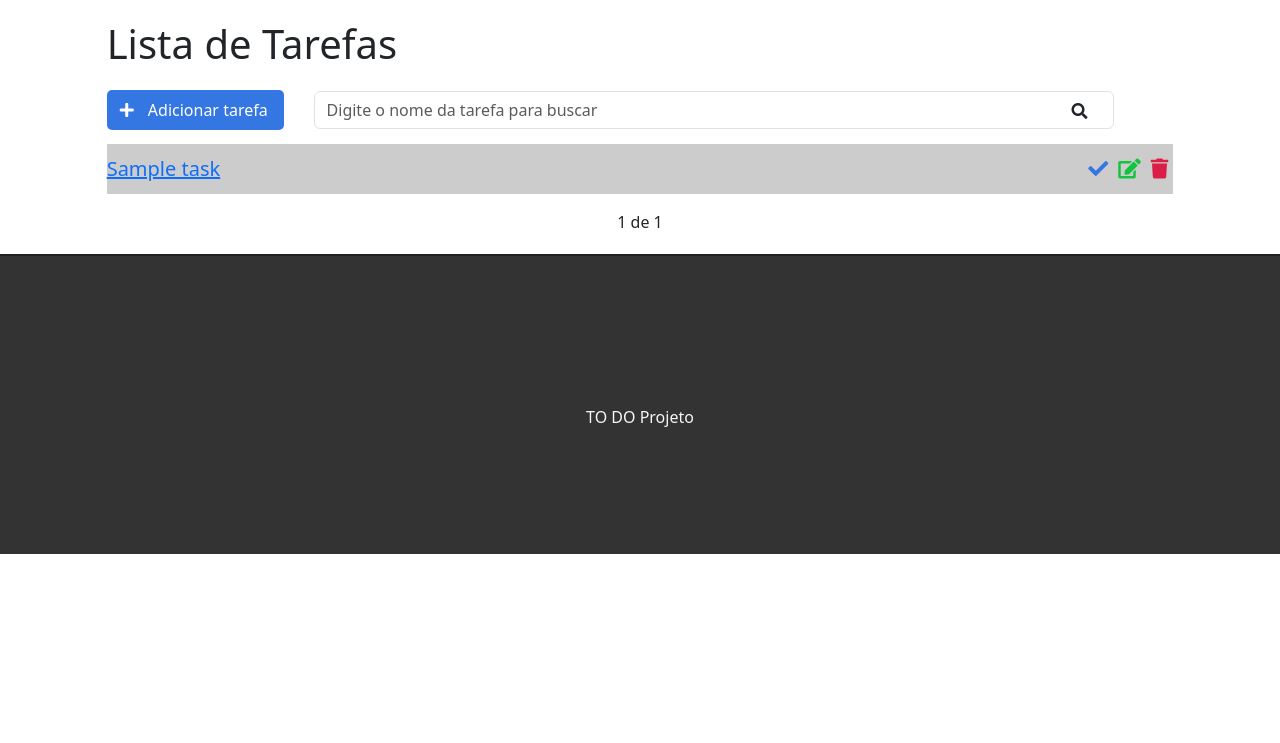
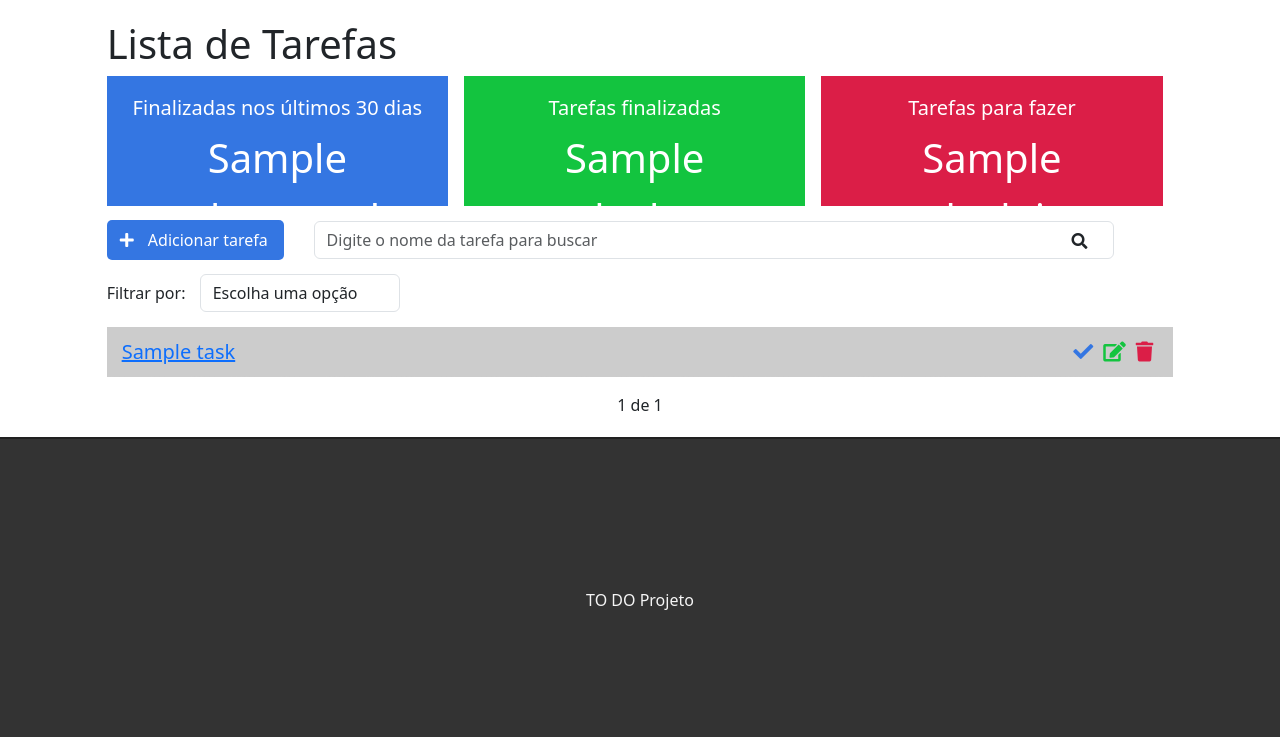
Before and after one commit to marimuniz42/TO-DO-Django, a Django app: template todo/tasks/templates/tasks/list.html in a window 1280 px wide. Shown: the part 57-800 px from the top of the page. Run offline with Django 5.2, Linux system fonts and the light colour scheme; the template is opened without the code that fills it: most values are stand-ins (such as "Sample title", 1, 10 or a date in 2020); parts of the project's set-up code (start-up, migrations or seed data) failed here and were passed over; some libraries are stand-ins or nearby versions.

Commit message:
Projeto finalizado

```diff
--- a/todo/tasks/static/css/styles.css
+++ b/todo/tasks/static/css/styles.css
@@ -25,6 +25,51 @@
 .navbar-light .navbar-nav a.nav-link {
     color: #333;
     letter-spacing: 1px;
+}
+
+/* dashboard */
+.dashboard {
+    padding: 0;
+    width: 100%;
+    display: block;
+}
+
+.dashboard h4 {
+    font-size: 20px;
+}
+
+.dashboard span {
+    font-size: 40px;
+    display: block;
+    width: 100%;
+}
+
+.dashboard-box {
+    float: left;
+    background-color: #DFDFDF;
+    color: #FFF;
+    padding: 20px;
+    box-sizing: border-box;
+    height: 130px;
+    width: 32%;
+    text-align: center;
+}
+
+.dashboard-box:nth-child(2) {
+    margin-left: 1.5%;
+    margin-right: 1.5%;
+}
+
+#dashboard-lastdays {
+    background-color: #3476e2;
+}
+
+#dashboard-done {
+    background-color: #13c43f;
+}
+
+#dashboard-doing {
+    background-color: #db1e47;
 }
 
 /* Botão de adicionar */
@@ -66,6 +111,18 @@
     position: relative;
 }
 
+/* filter */
+.filter-div {
+    margin-bottom: 15px;
+    padding: 0;
+}
+
+#filter {
+    display: inline-block;
+    width: 200px;
+    margin-left: 10px;
+}
+
 /* Lista de tarefas */
 
 .list-div {
@@ -80,6 +137,7 @@
     list-style: none;
     font-size: 20px;
     height: 50px;
+    padding: 0 15px;
     padding-top: 10px;
     border-bottom: 1px dashed #ccc;
 }
--- a/todo/tasks/static/js/scripts.js
+++ b/todo/tasks/static/js/scripts.js
@@ -1,8 +1,10 @@
 $( document ).ready(function() {
 
+    var baseUrl   = 'http://localhost:8000/';
     var deleteBtn = $('.delete-btn');
     var searchBtn = $('#search-btn');
     var searchForm = $('#search-form');
+    var filter     = $('#filter');
 
     $(deleteBtn).on('click', function(e) {
 
@@ -23,4 +25,9 @@ $( document ).ready(function() {
         searchForm.submit();
     });
 
+    $(filter).change(function() {
+        var filter = $(this).val();
+        window.location.href = baseUrl + '?filter=' + filter;
+    });
+
 });
--- a/todo/tasks/templates/tasks/list.html
+++ b/todo/tasks/templates/tasks/list.html
@@ -5,6 +5,20 @@
 {% block content %}
 <div class="offset-1 col-10 list-div">
     <h1>Lista de Tarefas</h1>
+    <div class="container dashboard">
+        <div class="col-4 dashboard-box" id="dashboard-lastdays">
+            <h4>Finalizadas nos últimos 30 dias</h4>
+            <span>{{ tasksrecently }}</span>
+        </div>
+        <div class="col-4 dashboard-box" id="dashboard-done">
+            <h4>Tarefas finalizadas</h4>
+            <span>{{ tasksdone }}</span>
+        </div>
+        <div class="col-4 dashboard-box" id="dashboard-doing">
+            <h4>Tarefas para fazer</h4>
+            <span>{{ tasksdoing }}</span>
+        </div>
+    </div>
     <a id="add-link" href="newtask/">
         <div class="col-2 add-div">
             <i class="fas fa-plus"></i> Adicionar tarefa
@@ -15,6 +29,14 @@
             <input class="form-control" type="text" id="search" name="search" placeholder="Digite o nome da tarefa para buscar" value="{{ request.GET.search }}">
             <i class="fas fa-search" id="search-btn"></i>
         </form>
+    </div>
+    <div class="col-12 filter-div">
+        <span>Filtrar por:</span>
+        <select name="filter" id="filter" class="form-control">
+            <option value="">Escolha uma opção</option>
+            <option value="done">Tarefas concluídas</option>
+            <option value="doing">Tarefas a fazer</option>
+        </select>
     </div>
     {% if messages %}
         <ul class="messages">
```
Also changed, not shown: todo/tasks/views.py (+10 -1 lines), todo/db.sqlite3.
